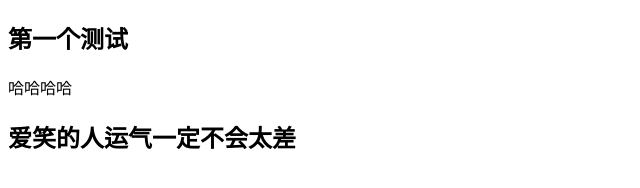
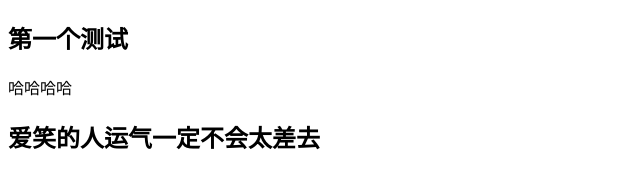
Before and after one commit to lsjzjy/testGitub, a plain HTML site: page index.html in a window 1280 px wide. Shown: the full height of the page, 0-640 px from the left. Drawn offline with Linux system fonts and the light colour scheme.

Commit message:
测试提交1

```diff
--- a/index.html
+++ b/index.html
@@ -11,6 +11,6 @@
  <body>
   <h2>第一个测试</h2>
  <p>哈哈哈哈</p>
-<h2>爱笑的人运气一定不会太差</h2>
+<h2>爱笑的人运气一定不会太差去</h2>
  </body>
 </html>
```
